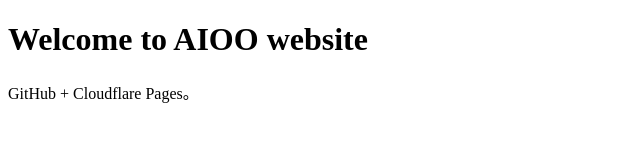
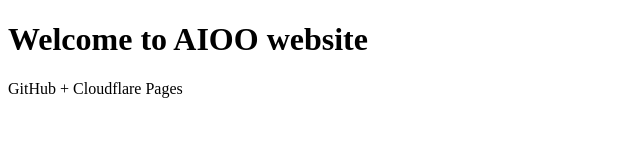
Before and after one commit to vip712/aioo, a plain HTML site: page index.html in a window 1280 px wide. Shown: the full height of the page, 0-640 px from the left. Drawn offline with Linux system fonts and the light colour scheme.

Commit message:
Update index.html

```diff
--- a/index.html
+++ b/index.html
@@ -6,6 +6,6 @@
   </head>
   <body>
     <h1>Welcome to AIOO website</h1>
-    <p>GitHub + Cloudflare Pages。</p>
+    <p>GitHub + Cloudflare Pages</p>
   </body>
 </html>
```
